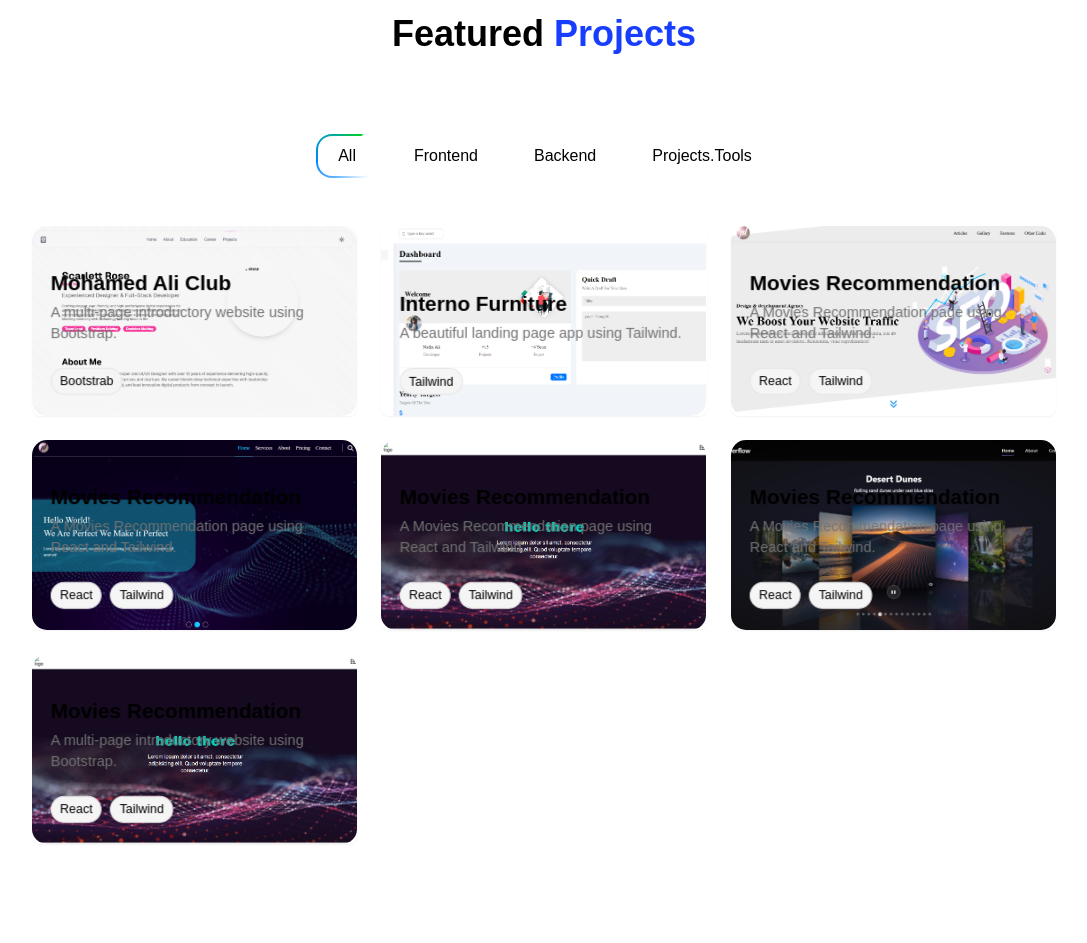
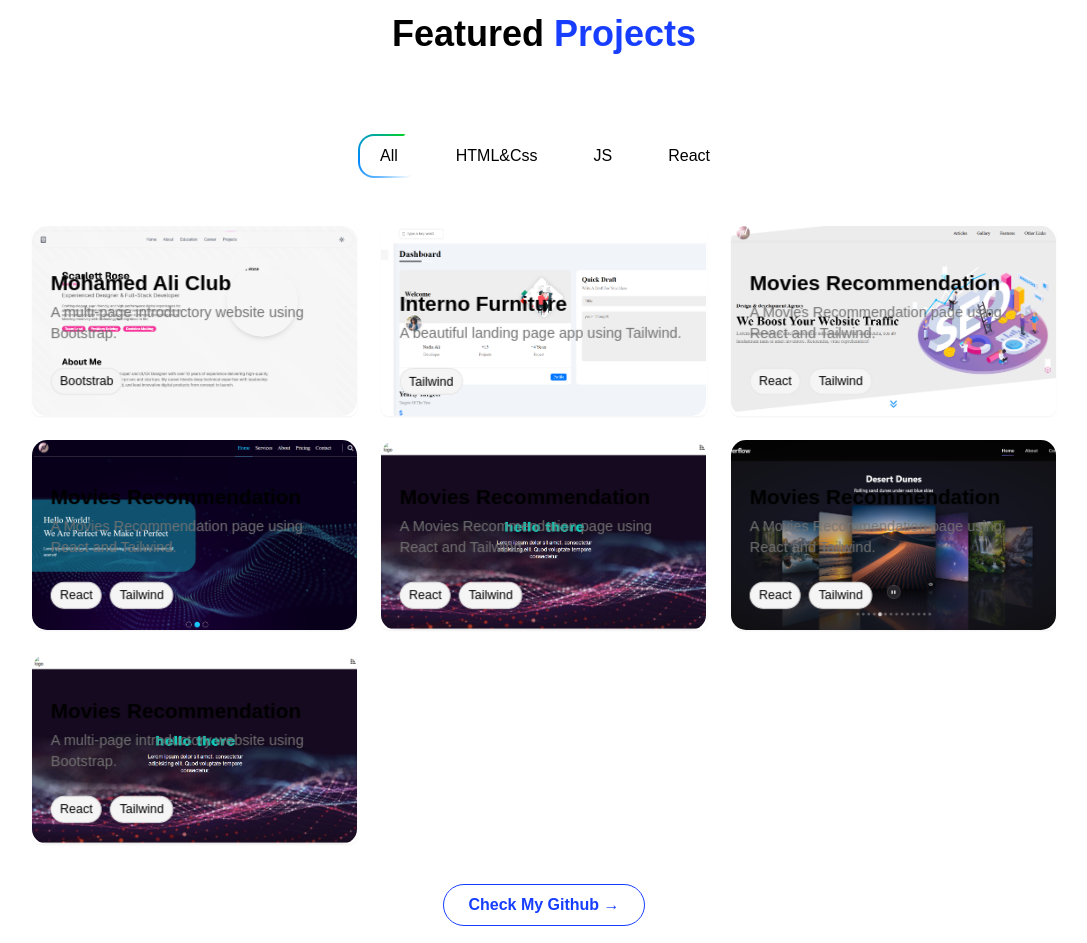
Before and after one commit to ahmedaldailami/First-Project, a React (Vite) app: page / in a window 1280 px wide. Shown: the part 2020-2963 px from the top of the page, without its empty margins (96-1183 px from the left). Built offline with nearby package versions, Linux system fonts and the light colour scheme.

Commit message:
some modifing in projects section

```diff
--- a/src/components/AboutSection.jsx
+++ b/src/components/AboutSection.jsx
@@ -1,7 +1,6 @@
 // import { Briefcase, Code, User } from "lucide-react";
 import { useTranslation } from "react-i18next";
 import ScrollFloat from "./text/ScrollFloat";
-import BlurText from "./text/BlurText";
 import { motion } from "framer-motion";
 import { HeadTitle } from "./HeadTitle";
 
--- a/src/components/GallarySection.jsx
+++ b/src/components/GallarySection.jsx
@@ -1,7 +1,5 @@
-// import { Badge } from "../lightswind/badge";
 import { motion } from "framer-motion";
 import DomeGallery from "./DomeGallery";
-import BlurText from "./text/BlurText";
 import { useTranslation } from "react-i18next";
 import { HeadTitle } from "./HeadTitle";
 
--- a/src/components/ProjectsSection.jsx
+++ b/src/components/ProjectsSection.jsx
@@ -1,22 +1,19 @@
 import { useState } from "react";
-// import { cn } from "@/lib/utils";
 import { useTranslation } from "react-i18next";
-import MagicBento from "./MagicBento";
 import TiltedCard from "./TiltedCard";
 import { motion } from "framer-motion";
-import BlurText from "./text/BlurText";
 import { HeadTitle } from "./HeadTitle";
 
 
 
 export const ProjectsSection = () => {
   const { t } = useTranslation();
-  const lang = document.documentElement.lang;
 
   const projects = [
     {
       id: 1,
-      category: "backend",
+      category: "HTML&Css",
+      theme: "light",
       title: t("projects.project1.title"),
       description: t("projects.project1.sub"),
       image: "/projects/project1.png",
@@ -26,7 +23,8 @@ export const ProjectsSection = () => {
     },
     {
       id: 2,
-      category: "backend",
+      category: "HTML&Css",
+      theme: "light",
       title: t("projects.project2.title"),
       description: t("projects.project2.sub"),
       image: "/projects/project2.png",
@@ -36,7 +34,8 @@ export const ProjectsSection = () => {
     },
     {
       id: 3,
-      category: "backend",
+      category: "HTML&Css",
+      theme: "light",
       title: t("projects.project3.title"),
       description: t("projects.project3.sub"),
       image: "/projects/project3.png",
@@ -45,8 +44,9 @@ export const ProjectsSection = () => {
       githubUrl: "https://github.com/anassultanali/React-Movies-Recommendation",
     },
     {
-      id: 3,
-      category: "frontend",
+      id: 4,
+      category: "HTML&Css",
+      theme: "dark",
       title: t("projects.project3.title"),
       description: t("projects.project3.sub"),
       image: "/projects/project4.png",
@@ -55,8 +55,9 @@ export const ProjectsSection = () => {
       githubUrl: "https://github.com/anassultanali/React-Movies-Recommendation",
     },
     {
-      id: 4,
-      category: "frontend",
+      id: 5,
+      category: "JS",
+      theme: "dark",
       title: t("projects.project3.title"),
       description: t("projects.project3.sub"),
       image: "/projects/project5.png",
@@ -65,8 +66,9 @@ export const ProjectsSection = () => {
       githubUrl: "https://github.com/anassultanali/React-Movies-Recommendation",
     },
     {
-      id: 5,
-      category: "frontend",
+      id: 6,
+      category: "JS",
+      theme: "dark",
       title: t("projects.project3.title"),
       description: t("projects.project3.sub"),
       image: "/projects/project6.png",
@@ -75,8 +77,9 @@ export const ProjectsSection = () => {
       githubUrl: "https://github.com/anassultanali/React-Movies-Recommendation",
     },
     {
-      id: 6,
-      category: "frontend",
+      id: 7,
+      category: "JS",
+      theme: "dark",
       title: t("projects.project3.title"),
       description: t("projects.project1.sub"),
       image: "/projects/project5.png",
@@ -86,12 +89,12 @@ export const ProjectsSection = () => {
     },
   ];
 
-  const categories = [t("projects.all"), "frontend", "backend", t("projects.tools")];
+  const categories = [t("projects.all"), "HTML&Css", "JS", "React"];
 
   const [activeCategory, setActiveCategory] = useState(t("projects.all"));
 
   const filteredprojects = projects.filter(
-    (projects) => activeCategory === t("projects.all") || projects.category === activeCategory
+    (project) => activeCategory === t("projects.all") || project.category === activeCategory
   );
   return (
     <section id="Projects" className="py-24 px-4 relative bg-secondary/30">
@@ -137,8 +140,8 @@ export const ProjectsSection = () => {
             >
               <TiltedCard
                 imageSrc={project.image}
-                altText="Kendrick Lamar - GNX Album Cover"
-                captionText="Kendrick Lamar - GNX"
+                altText="All Right resurved by Ahmed"
+                captionText="All Right resurved by Ahmed"
                 containerHeight="100%"
                 containerWidth="100%"
                 imageHeight="190px"
@@ -186,15 +189,21 @@ export const ProjectsSection = () => {
           ))}
         </div>
 
-        {/* <div className="text-center mt-12">
-          <a
-            className="cosmic-button w-fit flex items-center mx-auto gap-2"
-            target="_blank"
-            href="https://github.com/anassultanali"
-          >
-            {t("projects.btn")} {lang === "en" ? <ArrowRight size={16} /> : <ArrowLeft size={16} />}
+        <motion.div className="px-6 py-2 w-fit m-auto my-10 font-bold rounded-full border-[1.5px] border-primarylw text-primarylw hover:scale-110 duration-500"
+
+          initial={{ y: 60, opacity: 0 }
+          }
+          whileInView={{ y: 0, opacity: 1 }}
+          viewport={{ once: true }}
+          transition={{ type: "spring", stiffness: 250, damping: 70, mass: 1 }}
+        >          <a
+          className="cosmic-button w-fit flex items-center mx-auto gap-2"
+          target="_blank"
+          href="https://github.com/ahmedaldailami"
+        >
+            {t("projects.btn")}
           </a>
-        </div> */}
+        </motion.div>
 
 
       </div>
--- a/src/components/SkillsSection.jsx
+++ b/src/components/SkillsSection.jsx
@@ -1,15 +1,10 @@
-// import { Briefcase, Code, User } from "lucide-react";
 import { useTranslation } from "react-i18next";
-import ScrollFloat from "./text/ScrollFloat";
-import BlurText from "./text/BlurText";
-import { AnimatePresence, motion } from "framer-motion";
+import { motion } from "framer-motion";
 import { Marquee } from "./Marquee";
-import Dock from "./dock";
 import { HeadTitle } from "./HeadTitle";
 
 export const SkillsSection = () => {
   const { t } = useTranslation();
-  const lang = document.documentElement.lang;
 
 
   const trustedLogosText = [
--- a/src/i18n.js
+++ b/src/i18n.js
@@ -75,7 +75,7 @@ i18n.use(initReactI18next).init({
             title: "Movies Recommendation",
             sub: "A Movies Recommendation page using React and Tailwind."
           },
-          btn: "Check My Github"
+          btn: "Check My Github →"
         },
         contact: {
           title1: "Get In ",
@@ -163,7 +163,7 @@ i18n.use(initReactI18next).init({
         projects: {
           title1: " المشاريع ",
           title2: "المميزية",
-          all: "الكل",
+          all: "All",
           sub: "إليكم بعض مشاريعي الأخيرة. تم تصميم كل مشروع بعناية فائقة مع الاهتمام بالتفاصيل والأداء وتجربة المستخدم.",
           project1: {
             title: "نادي محمد علي",
@@ -177,7 +177,7 @@ i18n.use(initReactI18next).init({
             title: "توصيات الأفلام",
             sub: "صفحة توصيات أفلام باستخدام React و Tailwind."
           },
-          btn: "راجع حسابي على Github"
+          btn: "راجع حسابي على Github ←"
         },
         contact: {
           title1: "تواصل  ",
```
